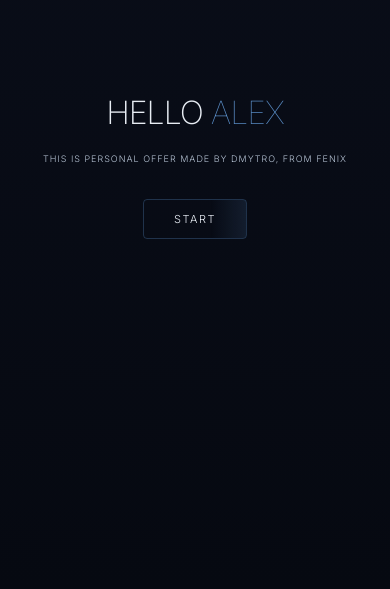
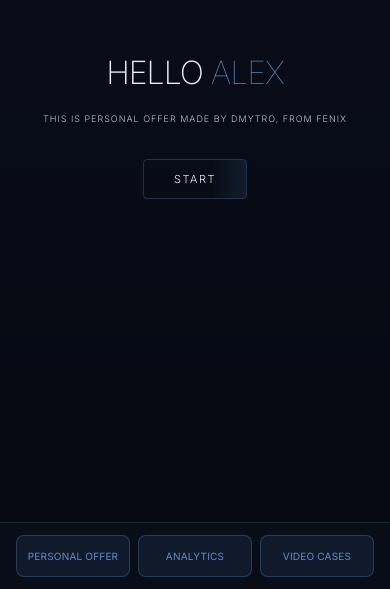
Before and after one commit to dvytvytskyi/fenix-youtube-landing-offer, a React (Vite) app: page / in a window 390 px wide. Shown: the part 255-844 px from the top of the page. Built offline with nearby package versions, Linux system fonts and the light colour scheme.

Commit message:
Update mobile navigation to fixed bottom bar

```diff
--- a/src/App.jsx
+++ b/src/App.jsx
@@ -101,6 +101,9 @@ function App() {
         onButtonHover={setIsVideoVisible}
         onStartClick={handleStartClick}
         isVisible={!showStats && !showPersonalOffer && !showDetailedAnalytics && !showVideoCases}
+        onPersonalOfferClick={handlePersonalOfferClick}
+        onAnalyticsClick={handleDetailedAnalyticsClick}
+        onVideoCasesClick={handleVideoCasesClick}
       />
       <StatsSection
         stats={data.stats}
--- a/src/components/HeroSection.css
+++ b/src/components/HeroSection.css
@@ -62,6 +62,49 @@
     opacity: 1;
     transform: translateY(0);
   }
+}
+
+/* Mobile Navigation - Fixed Bottom */
+.mobile-nav {
+  display: none;
+  position: fixed;
+  bottom: 0;
+  left: 0;
+  right: 0;
+  flex-direction: row;
+  gap: 8px;
+  padding: 12px 16px calc(12px + env(safe-area-inset-bottom));
+  background: rgba(10, 14, 26, 0.95);
+  backdrop-filter: blur(10px);
+  border-top: 1px solid rgba(91, 143, 201, 0.2);
+  z-index: 1000;
+}
+
+.mobile-nav-btn {
+  flex: 1;
+  background: rgba(91, 143, 201, 0.1);
+  border: 1px solid rgba(91, 143, 201, 0.3);
+  border-radius: 8px;
+  color: #5b8fc9;
+  padding: 12px 8px;
+  font-size: 11px;
+  font-weight: 400;
+  letter-spacing: 0.3px;
+  cursor: pointer;
+  transition: all 0.3s ease;
+  font-family: 'Inter', sans-serif;
+  text-transform: uppercase;
+  white-space: nowrap;
+}
+
+.mobile-nav-btn:hover {
+  background: rgba(91, 143, 201, 0.2);
+  border-color: rgba(91, 143, 201, 0.5);
+}
+
+.mobile-nav-btn:active {
+  background: rgba(91, 143, 201, 0.3);
+  transform: scale(0.98);
 }
 
 .hero-cta {
@@ -162,7 +205,7 @@
 
 @media (max-width: 768px) {
   .hero-section {
-    padding: 30px 24px;
+    padding: 30px 24px 100px 24px; /* Added bottom padding for fixed nav */
   }
 
   .hero-greeting {
@@ -174,6 +217,11 @@
     font-size: 12px;
     letter-spacing: 1px;
     margin-bottom: 32px;
+  }
+
+  /* Show mobile navigation */
+  .mobile-nav {
+    display: flex;
   }
 
   .start-button {
@@ -191,7 +239,7 @@
 
 @media (max-width: 480px) {
   .hero-section {
-    padding: 20px 20px;
+    padding: 20px 20px 100px 20px; /* Added bottom padding for fixed nav */
     min-height: 100vh;
     min-height: 100dvh;
   }
@@ -215,6 +263,12 @@
     max-width: 100%;
     padding: 0 10px;
     line-height: 1.8;
+  }
+
+  .mobile-nav-btn {
+    padding: 14px 8px;
+    font-size: 10px;
+    letter-spacing: 0.2px;
   }
 
   .start-button {
--- a/src/components/HeroSection.jsx
+++ b/src/components/HeroSection.jsx
@@ -1,7 +1,7 @@
 import React from 'react'
 import './HeroSection.css'
 
-function HeroSection({ data, onButtonHover, onStartClick, isVisible }) {
+function HeroSection({ data, onButtonHover, onStartClick, isVisible, onPersonalOfferClick, onAnalyticsClick, onVideoCasesClick }) {
   return (
     <section className={`hero-section ${!isVisible ? 'hidden' : ''}`}>
       <div className="hero-content">
@@ -11,6 +11,20 @@ function HeroSection({ data, onButtonHover, onStartClick, isVisible }) {
         <p className="hero-subtitle">
           {data.subtitle}
         </p>
+
+        {/* Mobile Navigation */}
+        <div className="mobile-nav">
+          <button className="mobile-nav-btn" onClick={onPersonalOfferClick}>
+            Personal Offer
+          </button>
+          <button className="mobile-nav-btn" onClick={onAnalyticsClick}>
+            Analytics
+          </button>
+          <button className="mobile-nav-btn" onClick={onVideoCasesClick}>
+            Video Cases
+          </button>
+        </div>
+
         <div className="hero-cta">
           <button
             className="start-button"
```
